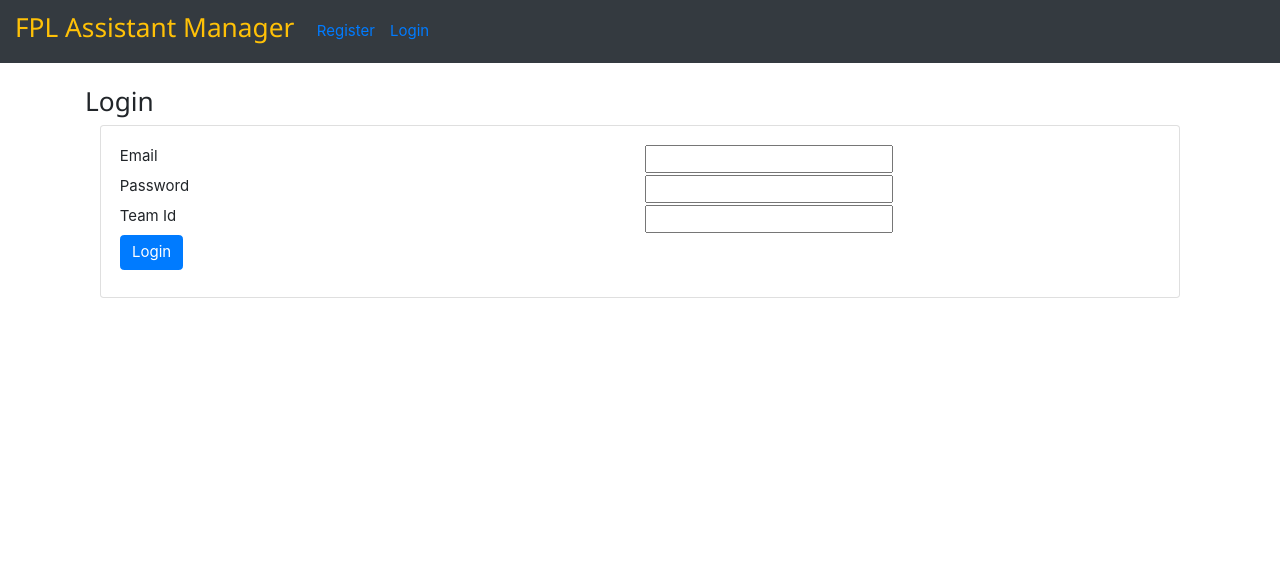
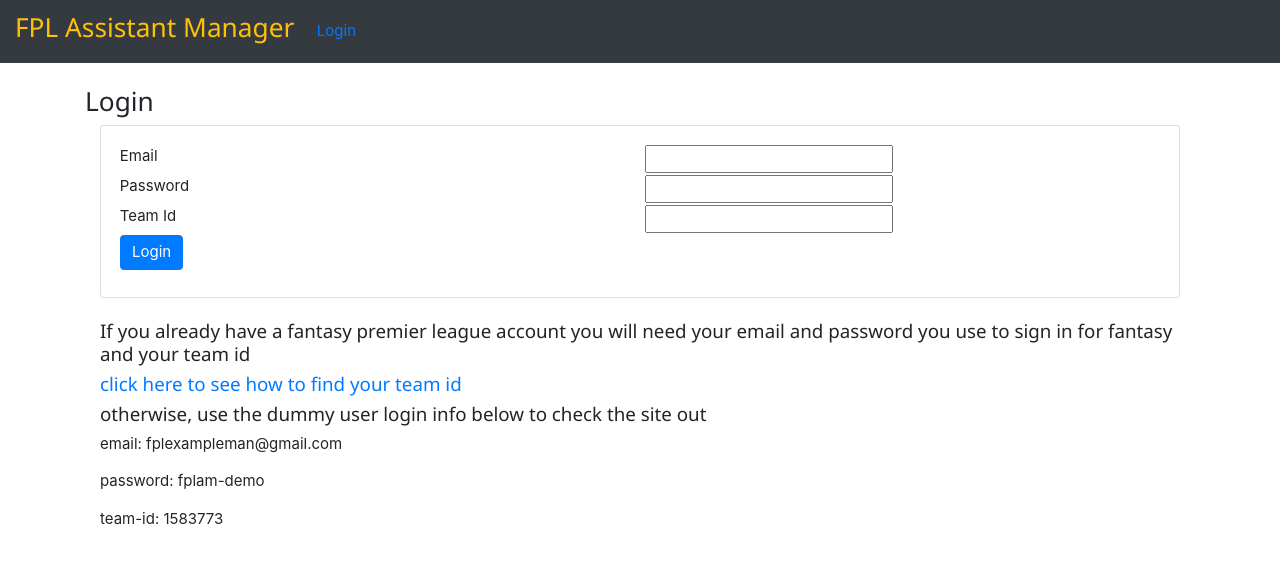
Before and after one commit to jcunningham3/fplamv3, a Flask app: page /logon in a window 1280 px wide. Shown: the top 564 px of the page. Run offline with Flask 2, Linux system fonts and the light colour scheme; some libraries are stand-ins or nearby versions.

Commit message:
reverted back to login only option for demo-ing purposes

```diff
--- a/app.py
+++ b/app.py
@@ -20,7 +20,8 @@ connect_db(app)
 # home route
 @app.route('/')
 def home_route():
-    return render_template('/home.html')
+    #return render_template('/home.html')
+    return redirect('/logon')
 
 # register route
 @app.route('/register', methods=['GET', 'POST'])
@@ -64,6 +65,10 @@ def user_page():
     info = team
     return render_template('user.html', info=info, stars=stars, jersey_list=jersey_list)
 
+@app.route('/team_id')
+def team_id_route():
+    return render_template('team_id.html')
+
 # logging out
 @app.route('/logout')
 def logout():
--- a/templates/base.html
+++ b/templates/base.html
@@ -32,9 +32,6 @@
   <div class="collapse navbar-collapse" id="collapsibleNavbar">
     <ul class="navbar-nav">
       <li class="nav-item">
-        <a class="nav-link text-primary" href="/register">Register</a>
-      </li>
-      <li class="nav-item">
         <a class="nav-link text-primary" href="/logon">Login</a>
       </li>
     </ul>
--- a/templates/home.html
+++ b/templates/home.html
@@ -3,7 +3,7 @@
 {% block content %}
 <h3>Welcome to Fantasy Premier League Assistant Manager</h3>
 <h5>If you haven't signed up for fantasy premier league do so now! <a href="https://fantasy.premierleague.com/">Fantasy Premier League</a></h5>
-<h5>We'll catch ya back here in a bit!! Otherwise <a href="/register">register</a> or <a href="/logon">login</a> now.</h5>
+<h5>We'll catch ya back here in a bit!! Otherwise <a href="/logon">login</a> now.</h5>
 
 
 {% endblock %}
--- a/templates/login.html
+++ b/templates/login.html
@@ -31,4 +31,14 @@
   </div>
 </div>
 <br>
+<div class="container">
+  <h5>If you already have a fantasy premier league account you will need your email and password you use to sign in for fantasy and your team id</h5>
+  <a href="/team_id">
+    <h5>click here to see how to find your team id</h5>
+  </a>
+  <h5>otherwise, use the dummy user login info below to check the site out</h5>
+  <p>email: fplexampleman@gmail.com</p>
+  <p>password: fplam-demo</p>
+  <p>team-id: 1583773</p>
+</div>
 {% endblock %}
```
Also changed, not shown: templates/team_id.html (added, +45 -0 lines), static/img/team_id/step1.png (added), static/img/team_id/step2.png (added), static/img/team_id/step3.png (added).
